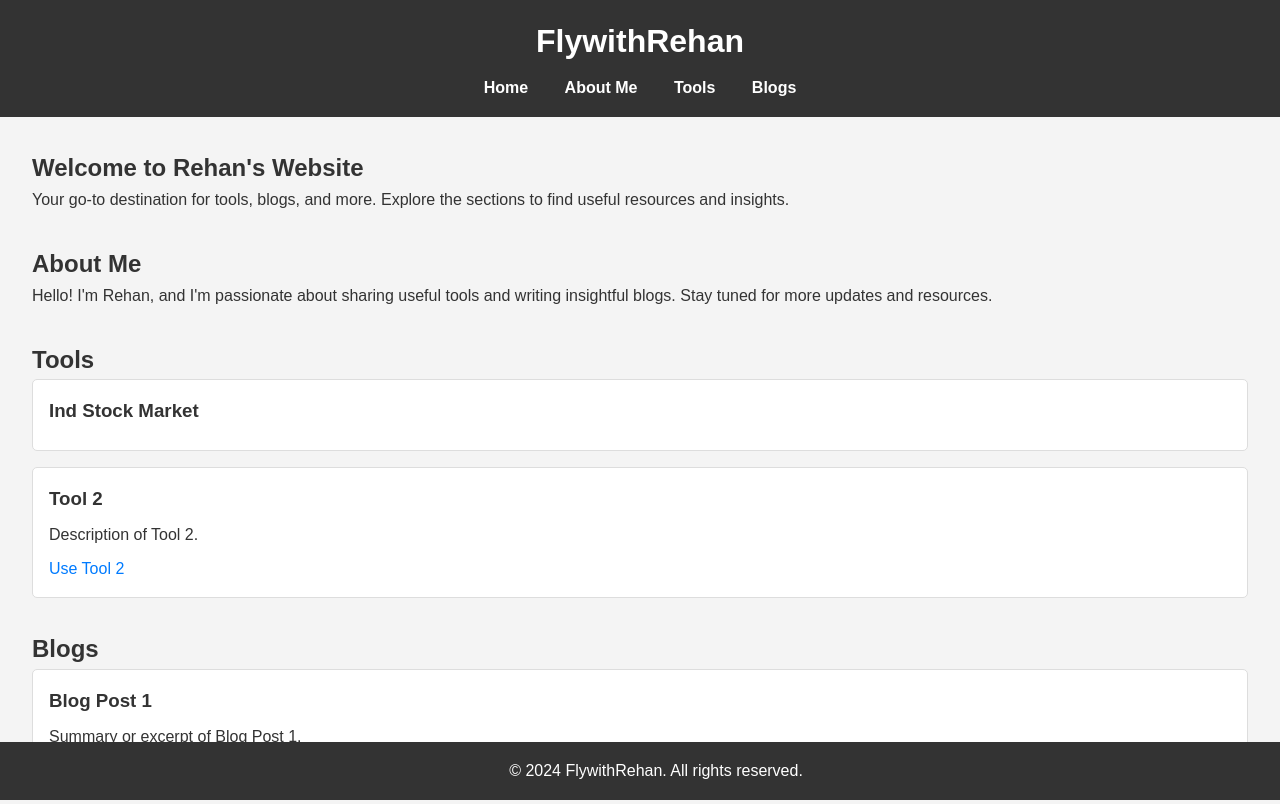
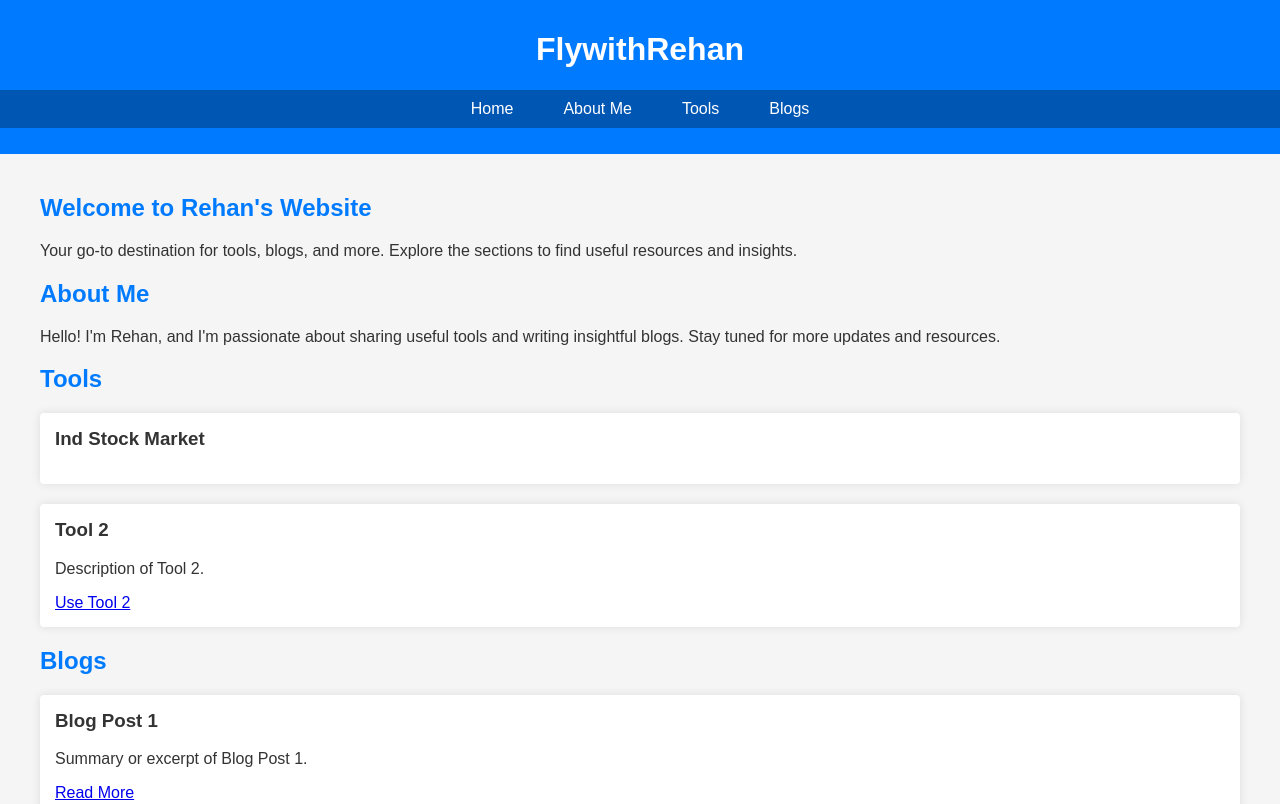
Before and after one commit to MrEGAMERZ/WEBSITE, a plain HTML site: page index.html in a window 1280 px wide. Shown: the top 804 px of the page. Drawn offline with Linux system fonts and the light colour scheme; a script that the page names is missing.

Commit message:
Update styles.css

```diff
--- a/styles.css
+++ b/styles.css
@@ -1,86 +1,71 @@
-/* Reset some default styles */
-body, h1, h2, h3, p, ul, li, a {
+body {
+    font-family: Arial, sans-serif;
     margin: 0;
     padding: 0;
-    box-sizing: border-box;
-}
-
-body {
-    font-family: Arial, sans-serif;
-    line-height: 1.6;
-    background-color: #f4f4f4;
+    background-color: #f5f5f5;
     color: #333;
 }
 
 header {
-    background: #333;
-    color: #fff;
-    padding: 1rem;
+    background-color: #007BFF;
+    color: white;
+    padding: 10px 0;
     text-align: center;
-}
-
-header h1 {
-    margin-bottom: 0.5rem;
 }
 
 nav ul {
     list-style: none;
     padding: 0;
-    margin: 0;
+    display: flex;
+    justify-content: center;
+    background-color: #0056b3;
 }
 
 nav ul li {
-    display: inline;
-    margin: 0 1rem;
+    margin: 0 15px;
 }
 
 nav ul li a {
-    color: #fff;
+    color: white;
     text-decoration: none;
-    font-weight: bold;
+    padding: 10px;
+    display: block;
+    transition: background-color 0.3s ease;
 }
 
 nav ul li a:hover {
-    text-decoration: underline;
+    background-color: #003e75;
+    border-radius: 4px;
 }
 
 main {
-    padding: 2rem;
+    padding: 20px;
+    max-width: 1200px;
+    margin: 0 auto;
 }
 
-section {
-    margin-bottom: 2rem;
+h2 {
+    color: #007BFF;
 }
 
 .tool, .blog {
-    background: #fff;
-    border: 1px solid #ddd;
-    border-radius: 5px;
-    padding: 1rem;
-    margin-bottom: 1rem;
+    margin-bottom: 20px;
+    padding: 15px;
+    background-color: white;
+    border-radius: 4px;
+    box-shadow: 0 0 10px rgba(0, 0, 0, 0.1);
 }
 
 .tool h3, .blog h3 {
-    margin-bottom: 0.5rem;
-}
-
-.tool a, .blog a {
-    display: inline-block;
-    margin-top: 0.5rem;
-    color: #007bff;
-    text-decoration: none;
-}
-
-.tool a:hover, .blog a:hover {
-    text-decoration: underline;
+    margin-top: 0;
 }
 
 footer {
-    background: #333;
-    color: #fff;
+    background-color: #007BFF;
+    color: white;
     text-align: center;
-    padding: 1rem;
-    position: fixed;
+    padding: 10px 0;
+    position: relative;
     bottom: 0;
     width: 100%;
 }
```
